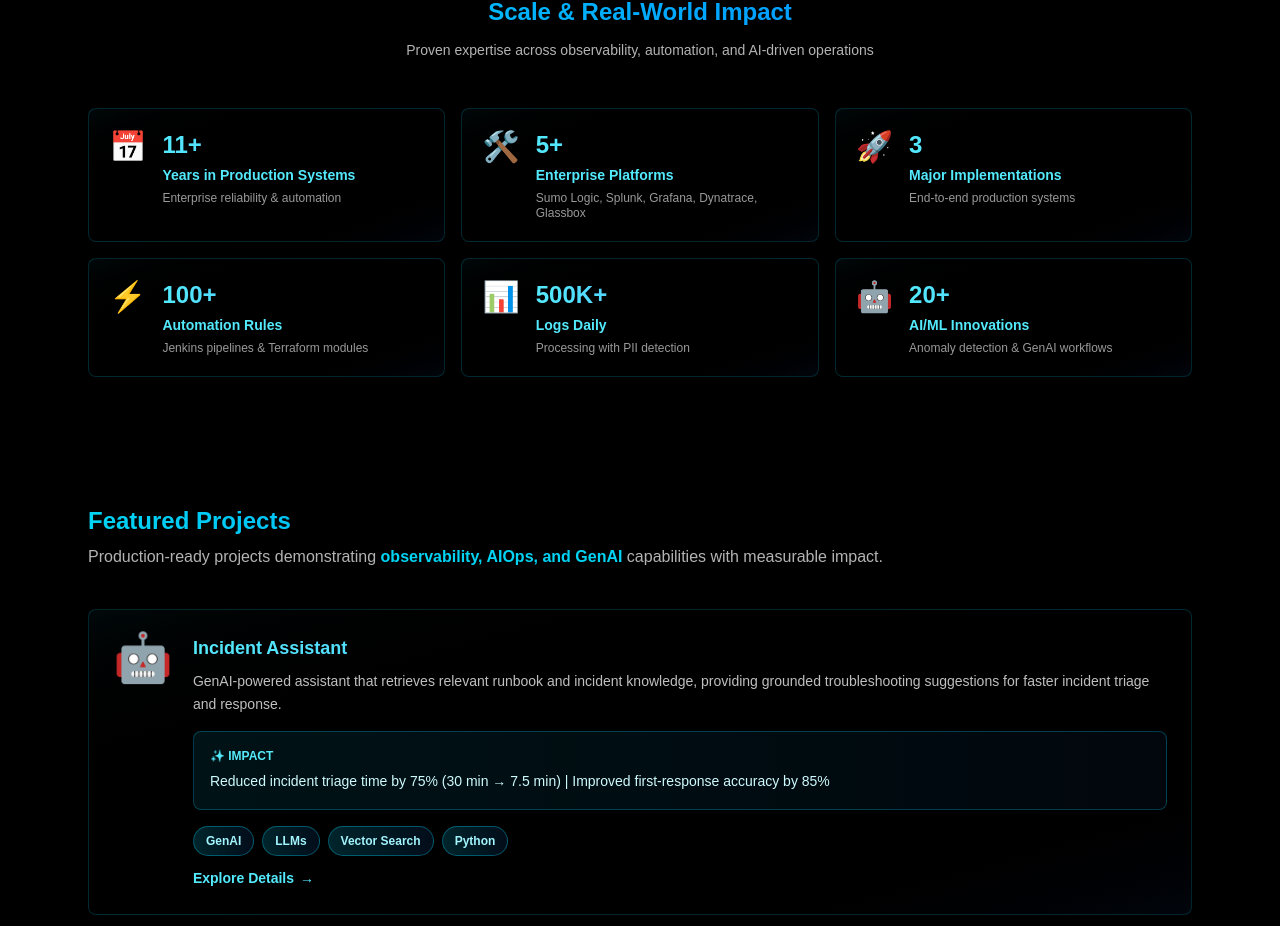
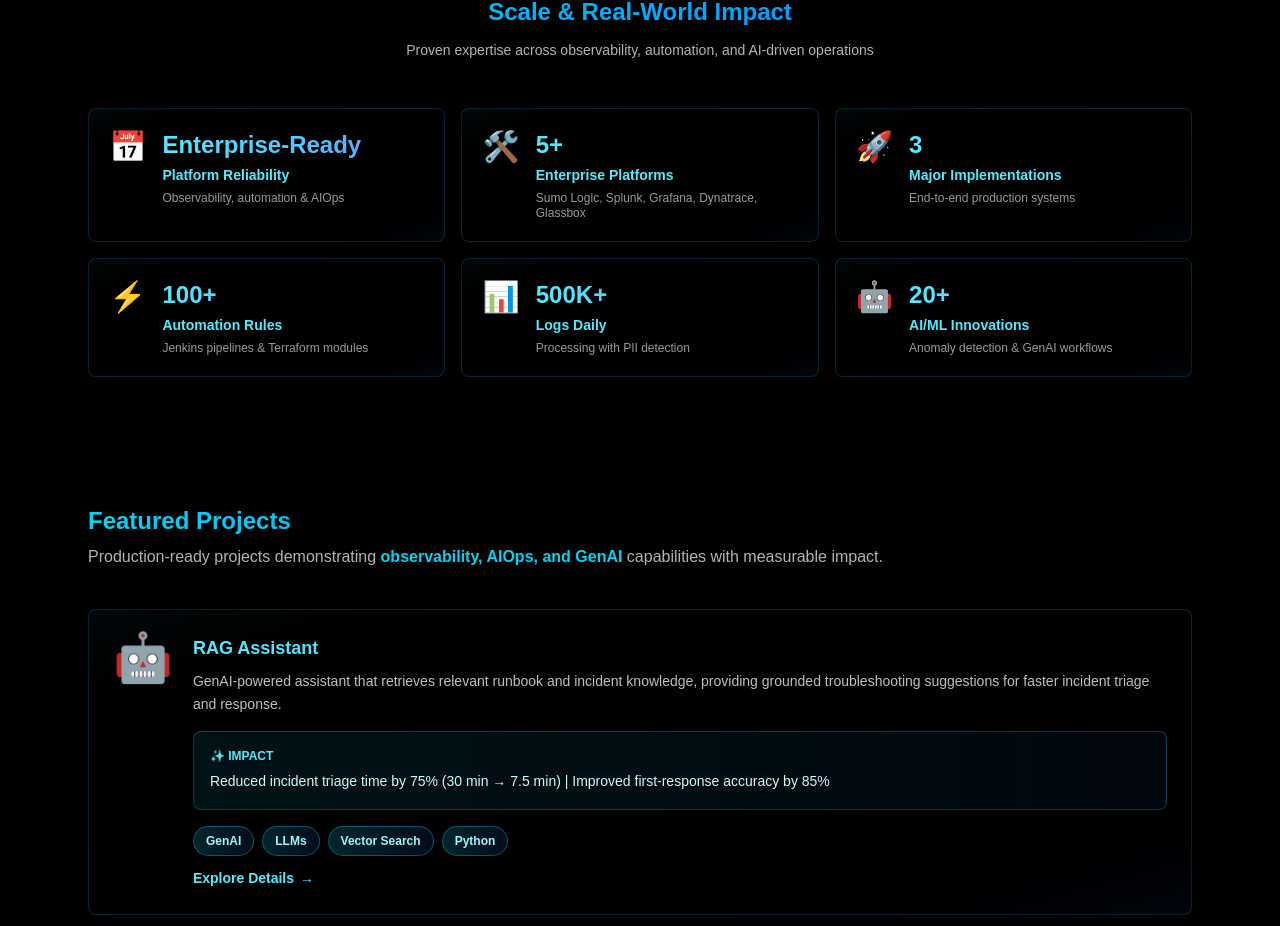
Before and after one commit to praveen-ai-platform/praveen-portfolio, a Next.js app: page / in a window 1280 px wide. Shown: the part 2295-3221 px from the top of the page. Built offline with nearby package versions, Linux system fonts and the light colour scheme.

Commit message:
Refresh portfolio project messaging and links

```diff
--- a/app/layout.tsx
+++ b/app/layout.tsx
@@ -14,7 +14,7 @@ const geistMono = Geist_Mono({
 
 export const metadata: Metadata = {
   title: "Praveen • SRE • Observability • AIOps",
-  description: "Senior Platform Reliability Engineer specializing in Observability, Reliability, DevOps, AIOps, and GenAI. 11+ years of enterprise experience.",
+  description: "Platform Reliability Engineer specializing in observability, reliability, DevOps, AIOps, and GenAI for enterprise operations.",
 };
 
 export default function RootLayout({
--- a/src/app/components/FeaturedProjects.tsx
+++ b/src/app/components/FeaturedProjects.tsx
@@ -1,11 +1,11 @@
 const projects = [
   {
     icon: "🤖",
-    title: "Incident Assistant",
+    title: "RAG Assistant",
     desc: "GenAI-powered assistant that retrieves relevant runbook and incident knowledge, providing grounded troubleshooting suggestions for faster incident triage and response.",
     impact: "Reduced incident triage time by 75% (30 min → 7.5 min) | Improved first-response accuracy by 85%",
     tech: ["GenAI", "LLMs", "Vector Search", "Python"],
-    link: "https://github.com/praveen-ai-platform/mlops-genai-portfolio/tree/main/rag-incident-assistant",
+    link: "https://github.com/praveen-ai-platform/genai-reliability-portfolio",
   },
   {
     icon: "🔒",
@@ -13,7 +13,7 @@ const projects = [
     desc: "Privacy-aware log processing pipeline that detects PII entities using cloud-native services and masks/remediates sensitive values before sending to observability platforms.",
     impact: "Processed 500K+ logs daily with zero data breaches | Achieved 99.2% PII detection accuracy",
     tech: ["Cloud Comprehend", "Lambda", "Python", "Data Privacy", "Cloud Security"],
-    link: "https://github.com/praveen-ai-platform/mlops-genai-portfolio/tree/main/pii-comprehend-remediation-pipeline",
+    link: "https://github.com/praveen-ai-platform/genai-reliability-portfolio/tree/main/pii-comprehend-remediation-pipeline",
   },
   {
     icon: "📊",
@@ -21,7 +21,7 @@ const projects = [
     desc: "ML-driven system for anomaly detection and alert correlation. Reduces duplicate and repetitive alerts through intelligent clustering and signal correlation patterns.",
     impact: "Reduced alert volume by 80% (500 alerts/day → 50) | Improved MTTR by 45% | Saved ops team 20+ hours/week",
     tech: ["Python", "ML", "Sumo Logic", "Alerting", "AIOps"],
-    link: "#",
+    link: "https://github.com/praveen-ai-platform/genai-reliability-portfolio/tree/main/alert-noise-reduction-poc",
   },
 ];
 
--- a/src/app/components/Stats.tsx
+++ b/src/app/components/Stats.tsx
@@ -6,9 +6,9 @@ export default function Stats() {
   const stats = [
     {
       icon: "📅",
-      number: "11+",
-      label: "Years in Production Systems",
-      description: "Enterprise reliability & automation",
+      number: "Enterprise-Ready",
+      label: "Platform Reliability",
+      description: "Observability, automation & AIOps",
     },
     {
       icon: "🛠️",
```
